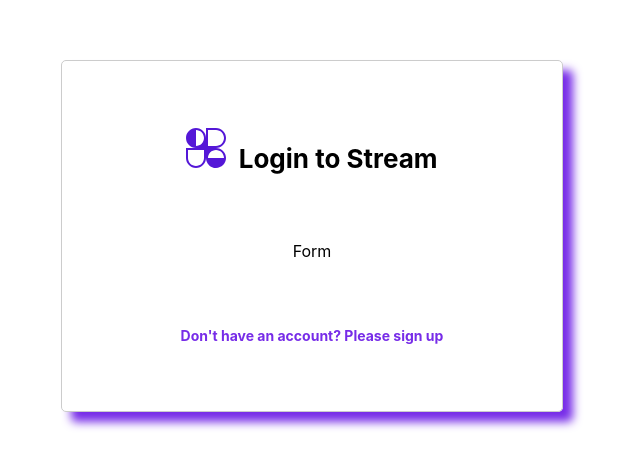
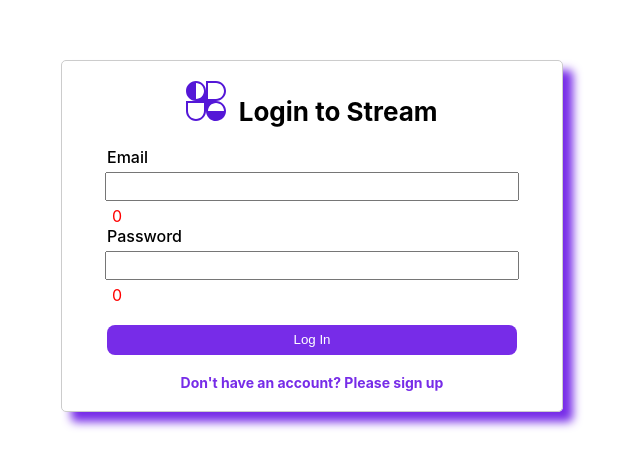
Before and after one commit to Samuelcy/livestream-web-app, a React (Create React App) app in the folder client/: page /auth in a window 1280 px wide. Shown: the part 164-632 px from the top of the page, without its empty margins (328-968 px from the left). Built offline with nearby package versions, Linux system fonts and the light colour scheme.

Commit message:
Add login component
Reusable login component

```diff
--- /dev/null
+++ b/client/src/AuthPage/AuthInput.js
@@ -0,0 +1,40 @@
+import React from 'react';
+
+export const AuthInput = ({
+    field,
+    label,
+    value,
+    onChangeHandler,
+    type,
+    showErrorMessage,
+    validationMessage,
+    onBlurHandler,
+
+}) => {
+    // Accepting an event that gives an input , after every single change it will receive a new value
+    // passing field to onChangeHandler
+    const handleValueChange = (e) => {
+        onChangeHandler(e.target.value, field)
+    };
+
+    const handleInputBlur = (e) => {
+        onBlurHandler(e.target.value, field)
+    };
+
+    return (
+        <>
+            <div className='auth-form-label'>
+                <span>{label}</span>
+            </div>
+            <input
+                type={type}
+                value={value}
+                onChange={handleValueChange}
+                onBlur={handleInputBlur}
+            />
+            <span className="auth-form-validation-message">
+                {showErrorMessage & validationMessage}
+            </span>
+        </>
+    )
+}
--- a/client/src/AuthPage/Login.js
+++ b/client/src/AuthPage/Login.js
@@ -1,11 +1,14 @@
 import React from "react";
 import { Logo } from "./Logo";
+import { AuthInput } from "./AuthInput";
 
 export const Login = ({ switchAuthHandler }) => {
     return <div className="login-container">
         <Logo text={'Login to Stream'} />
         <form className="auth-form">
-            Form
+            <AuthInput field='email' label='Email' />
+            <AuthInput field='password' label='Password' />
+            <button> Log In </button>
         </form>
         <span onClick={switchAuthHandler} className="auth-form-switch-label">
             Don't have an account? Please sign up
```
